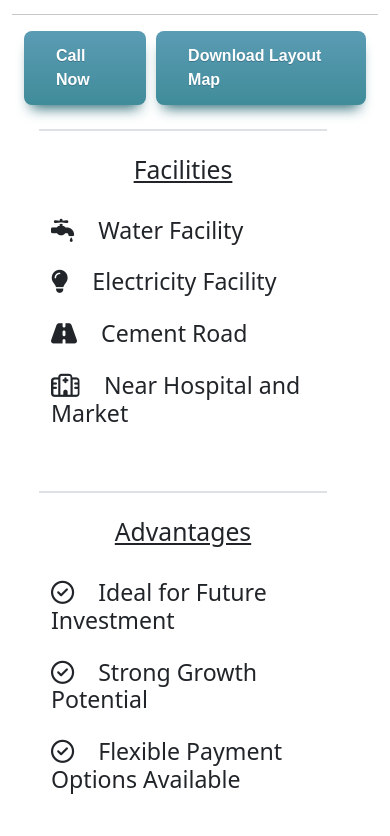
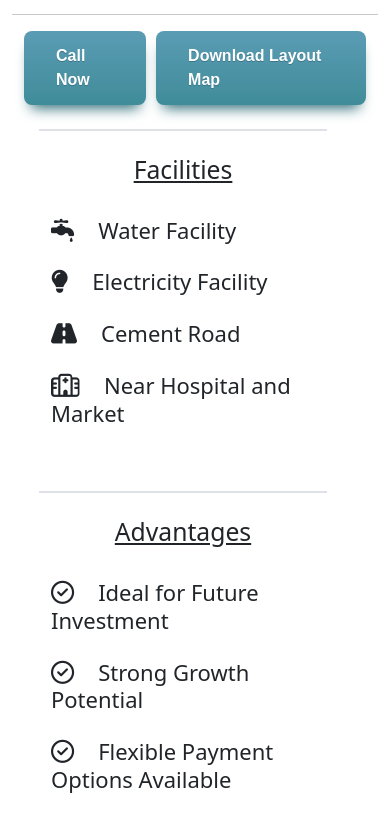
Before and after one commit to shreekrushananagari/shreekrushananagari.github.io, a plain HTML site: page index.html in a window 390 px wide. Shown: the part 428-1264 px from the top of the page. Drawn offline with nearby package versions, Linux system fonts and the light colour scheme.

Commit message:
Update style.css

```diff
--- a/static/css/style.css
+++ b/static/css/style.css
@@ -140,10 +140,12 @@ footer {
   }
   .facilities{
     width: 100%;
-    font-size: 18px;
   }
   .advantages{
     width: 100%;
-    font-size: 18px;
+  }
+  .advantages h3 span,
+  .facilities h3 span{
+    font-size: 22px;
   }
 }
```
